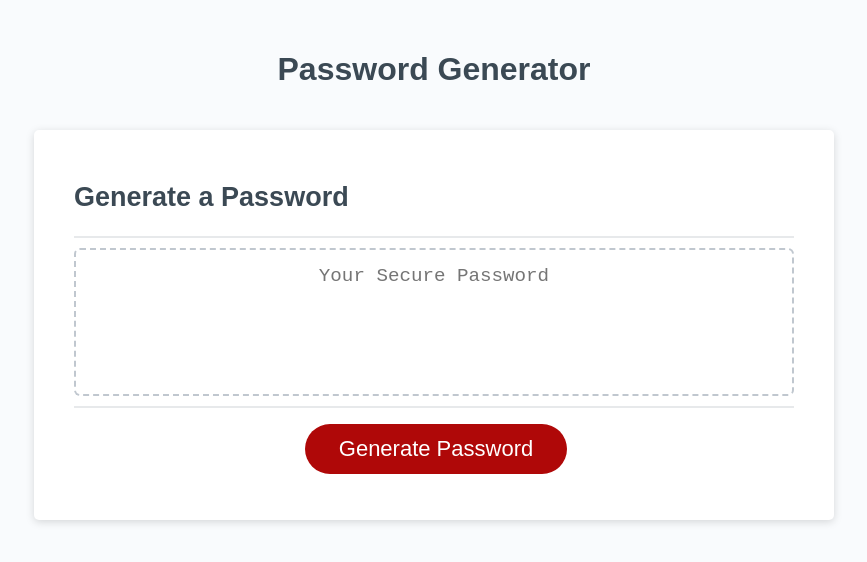
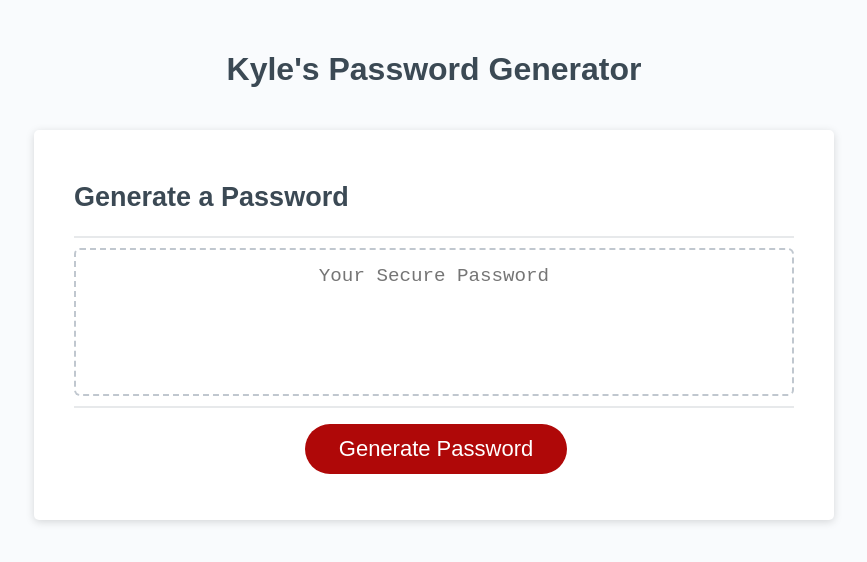
Before and after one commit to kyleward92/Homework3, a plain HTML site: page index.html in a window 1280 px wide. Shown: the whole page, without its empty margins (206-1073 px from the left). Drawn offline with Linux system fonts and the light colour scheme.

Commit message:
Update index.html
final index.html homework3

```diff
--- a/index.html
+++ b/index.html
@@ -10,7 +10,7 @@
   <body>
     <div class="wrapper">
       <header>
-        <h1>Password Generator</h1>
+        <h1>Kyle's Password Generator</h1>
       </header>
       <div class="card">
         <div class="card-header">
```
